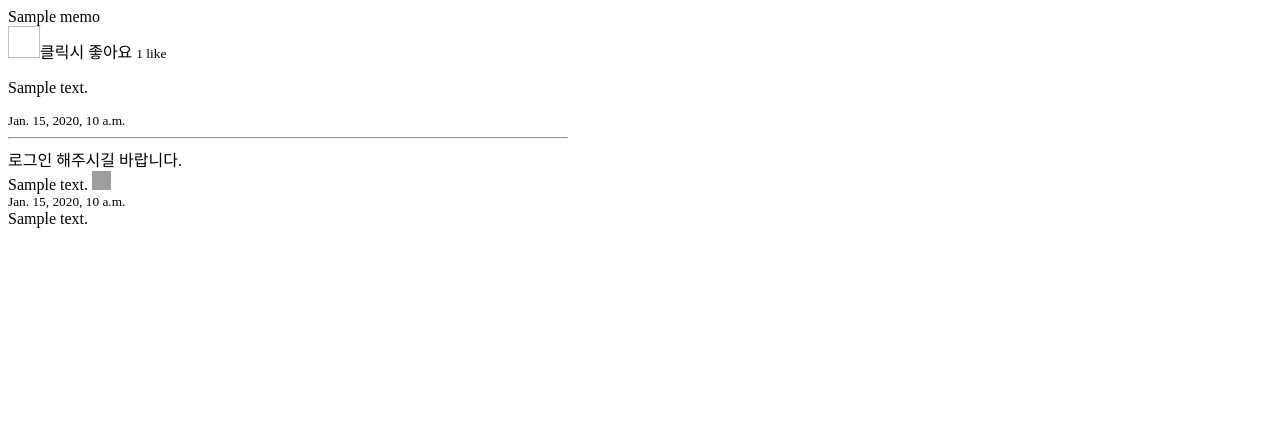
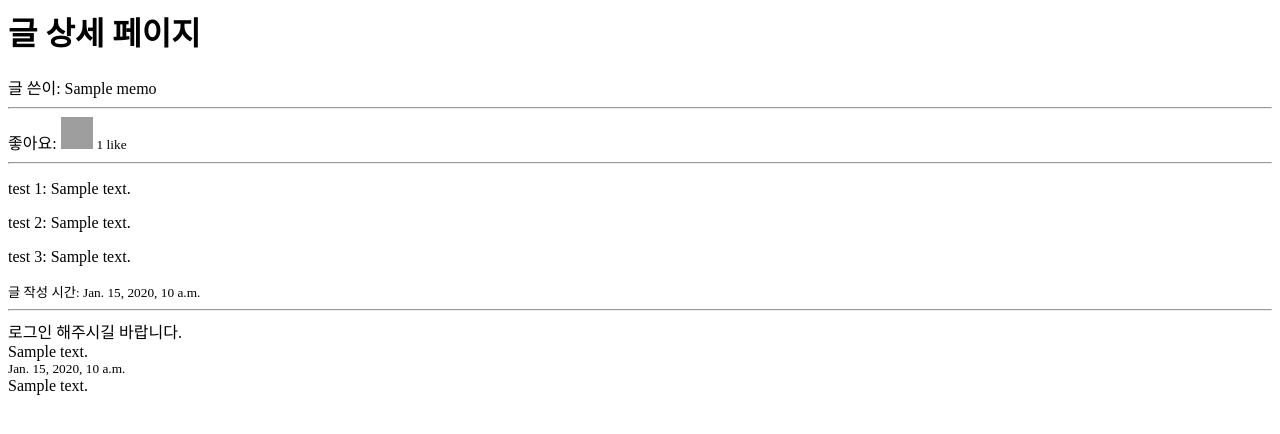
Before and after one commit to potenday-project/308TEN006-BACKEND, a Django app: template board/templates/detail.html in a window 1280 px wide. Shown: the top 434 px of the page. Run offline with Django 4.2, Linux system fonts and the light colour scheme; the template is opened without the code that fills it: most values are stand-ins (such as "Sample title", 1, 10 or a date in 2020); some libraries are stand-ins or nearby versions; grey boxes are pictures that could not be loaded.

Commit message:
Feat: memo쪽 리펙터링

```diff
--- a/board/templates/detail.html
+++ b/board/templates/detail.html
@@ -1,45 +1,36 @@
+<h1>글 상세 페이지</h1>
 
+{% if user.is_authenticated %}
+  글 쓴이: <a href="{% url 'userpage' memo.name  %}"><span class="writer_name">{{ memo.name }}</span></a>
+{% else %}
+  <a>글 쓴이: {{ memo.name }}</a>
+{% endif %}
 
-  <div class="container">
-        <div class="d-flex justify-content-center">
-          <div class="card mb-4 shadow-sm" style="width: 35rem;">
+<hr>
 
-            <div class="card-body">
-            <div class="d-flex justify-content-between">
-            {% if user.is_authenticated %}
-            <a class="card-text" href="{% url 'userpage' memo.name  %}"><span class="writer_name">{{ memo.name }}</span></a>
-            {% else %}
-            <a class="card-text">{{ memo.name }}</a>
-            {% endif %}
-            </div>
-            </div>
-
-            <div class="d-flex justify-content-center">
+좋아요:
 <span class="like_button">
   {% if memo.likes.all %}
-              <a class="like" name="{{ memo.id }}"><img id="like-img{{ memo.id }}" style="width: 2rem; height:2rem;">클릭시 좋아요 취소</a>
+    <a class="like" name="{{ memo.id }}"><img id="like-img{{ memo.id }}" src="/static/like_after.png" alt="클릭시 좋아요 취소" style="width: 2rem; height:2rem;"></a>
   {% else %}
-              <a class="like" name="{{ memo.id }}"><img id="like-img{{ memo.id }}" style="width: 2rem; height:2rem;">클릭시 좋아요</a>
+    <a class="like" name="{{ memo.id }}"><img id="like-img{{ memo.id }}" src="/static/like_before.png" alt="클릭시 좋아요" style="width: 2rem; height:2rem;"></a>
   {% endif %}
   <small class="text-muted"><span class="like_count" id="count{{ memo.id }}">{{ memo.total_likes }} like</span></small>
 </span>
-            </div>
-            <div class="card-body">
-                    <p class="card-text"> {{memo.text2}}</p>
-              <div class="d-flex justify-content-between align-items-center">
-                <div class="btn-group">
-                <a class="card-text"><small class="text-muted">{{memo.update_date}}</small></a>
-                </div>
-              </div>
-            </div>
+
 <hr>
+<p>test 1: {{ memo.text1 }}</p>
+<p>test 2: {{ memo.text2 }}</p>
+<p>test 3: {{ memo.text3 }}</p>
+<a class="card-text"><small class="text-muted">글 작성 시간: {{ memo.update_date }}</small></a>
 
+<hr>
 <div class="card-body">
   <div class="d-flex justify-content-center">
     {% if user.is_authenticated %}
       <form class="form-inline my-2 my-lg-0" action="{% url 'comment_write' memokey=memo.pk %}" method="POST">
         {% csrf_token %}
-                <input class="form-control mr-sm-2" type="text" placeholder="댓글달아주세요" name="content" >
+        <input class="form-control mr-sm-2" type="text" placeholder="댓글달아주세요" name="content">
         <button class="btn btn-outline-dark my-2 my-sm-0" type="submit" value="Write">Write</button>
       </form>
     {% else %}
@@ -49,73 +40,72 @@
 </div>
 
 <div class="card-body">
+  {% if memo.comments.all %}
     {% for comment in memo.comments.all %}
       {% if user.is_authenticated %}
-                <a class="card-text" href="{% url 'userpage' comment.comment_writer %}"><span class="comment_writer_name">{{comment.comment_writer}}</span></a>
+        <a class="card-text" href="{% url 'userpage' comment.comment_writer %}">
+          <span class="comment_writer_name">{{ comment.comment_writer }}</span>
+        </a>
       {% else %}
-                <span class="comment_writer_name">{{comment.comment_writer}}</span>
+        <span class="comment_writer_name">{{ comment.comment_writer }}</span>
       {% endif %}
-                <span class="control hidden" id="control_id1{{ forloop.counter0 }}">
-                  <a href="{% url 'comment_delete' memo.pk comment.pk %}" onclick="return confirm('정말 삭제하시겠습니까?')"><img src="/static/delete.png" class="delete" alt="삭제" style="width: 1.2rem; height:1.2rem;"></a>
+      {% if user.is_authenticated and user.username == comment.comment_writer %}
+        <span class="control">
+          <a href="{% url 'comment_delete' memo.pk comment.pk %}" onclick="return confirm('정말 삭제하시겠습니까?')">
+            <img src="/static/delete.png" class="delete" alt="삭제" style="width: 2rem; height:2rem;">
+          </a>
         </span>
+      {% endif %}
       <br>
-                <small class="text-muted">{{comment.comment_date}}</small><br>
-                <a class="card-text">{{comment.comment_contents}}</a><br>
-                {% empty %}
+      <small class="text-muted">{{ comment.comment_date }}</small><br>
+      <a class="card-text">{{ comment.comment_contents }}</a><br>
+    {% endfor %}
+  {% else %}
     <p class="card-text">댓글이 없습니다.</p>
-                {% endfor %}
-            </div>
-
-          </div>
-        </div>
+  {% endif %}
 </div>
 
 <script src="https://ajax.googleapis.com/ajax/libs/jquery/3.1.1/jquery.min.js"></script>
 <script type="text/javascript">
+  $("#user_name").text();
+  $(".writer_name").text();
 
-    $("#user_name").text()
-    $(".writer_name").text()
-
-    if ($("#user_name").text() == $(".writer_name").text()) {
-      $("#control_id").removeClass("hidden")
+  if ($("#user_name").text() === $(".writer_name").text()) {
+    $("#control_id").removeClass("hidden");
   }
 
-
   $('.like').click(function () {
-      var pk = $(this).attr('name')
+    var pk = $(this).attr('name');
     $.ajax({
       type: "POST",
       url: "{% url 'like' %}",
       data: { 'pk': pk, 'csrfmiddlewaretoken': '{{ csrf_token }}' },
       dataType: "json",
-
       success: function (response) {
-          if (response.likes_count == 1) {
+        if (response.likes_count === 1) {
           $('#count' + pk).html(response.likes_count + ' like ');
-            $('#like-img'+pk).attr('src','/static/like_after.png');
-          } else if (response.likes_count == 0) {
+          $('#like-img' + pk).attr('src', '/static/like_after.png');
+        } else if (response.likes_count === 0) {
           $('#count' + pk).html('0 like');
-            $('#like-img'+pk).attr('src','/static/like_before.png');
+          $('#like-img' + pk).attr('src', '/static/like_before.png');
         } else {
           $('#count' + pk).html(response.likes_count + ' like');
-            $('#like-img'+pk).attr('src','/static/like_after.png');
+          $('#like-img' + pk).attr('src', '/static/like_after.png');
         }
         alert(response.message);
       },
       error: function (request, status, error) {
-          alert('로그인이 필요합니다.')
+        alert('로그인이 필요합니다.');
       }
     });
-    })
+  });
 
+  $(".comment_writer_name");
+  $(".comment_writer_name")[0].innerHTML;
 
-    $(".comment_writer_name")
-    $(".comment_writer_name")[0].innerHTML
-
-    for (i = 0; i < $(".comment_writer_name").length; i++) {
-      if ($("#user_name").text() == $(".comment_writer_name")[i].innerHTML) {
+  for (var i = 0; i < $(".comment_writer_name").length; i++) {
+    if ($("#user_name").text() === $(".comment_writer_name")[i].innerHTML) {
       $("#control_id1" + i).removeClass("hidden");
     }
   }
 </script>
-</body>
```
Also changed, not shown: board/templates/post.html (+4 -4 lines), board/templates/warning.html (+2 -6 lines). Lines whose indentation alone changed are shown as unchanged.
